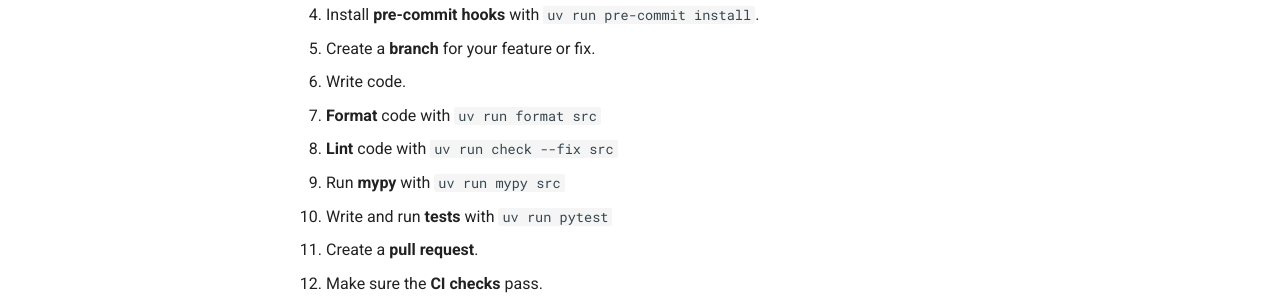
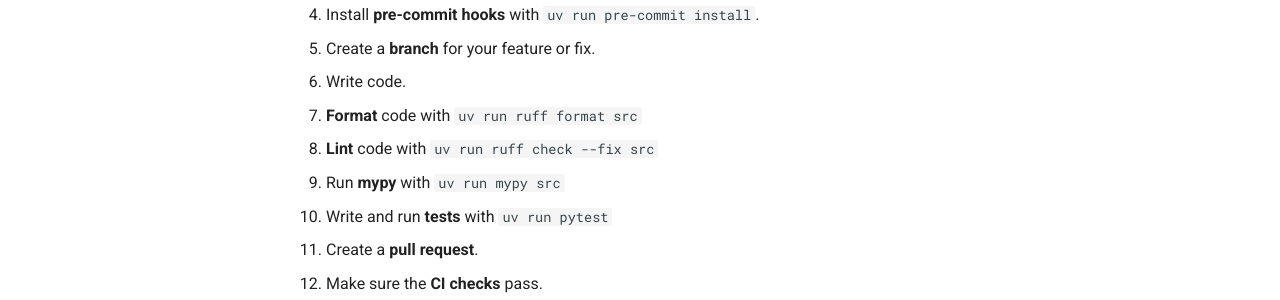
Before and after one commit to cleanenergyexchange/fastapi-zitadel-auth, an MkDocs documentation site: the page built from docs/features-and-bugfixes.md, in a window 1280 px wide. Shown: the part 368-668 px from the top of the page. Built offline with MkDocs 1.6.1 and Material for MkDocs 9.7.7, drawn with Linux system fonts in a browser that asks for light colours; comment, search, counter and statistics services are not loaded.

Commit message:
docs: fix format and lint commands

```diff
--- a/docs/features-and-bugfixes.md
+++ b/docs/features-and-bugfixes.md
@@ -8,8 +8,8 @@ To contribute, follow these steps:
 4. Install **pre-commit hooks** with `uv run pre-commit install`.
 5. Create a **branch** for your feature or fix.
 6. Write code.
-7. **Format** code with `uv run format src`
-8. **Lint** code with `uv run check --fix src`
+7. **Format** code with `uv run ruff format src`
+8. **Lint** code with `uv run ruff check --fix src`
 9. Run **mypy** with `uv run mypy src`
 10. Write and run **tests** with `uv run pytest`
 11. Create a **pull request**.
```
Also changed, not shown: 1 other file.
